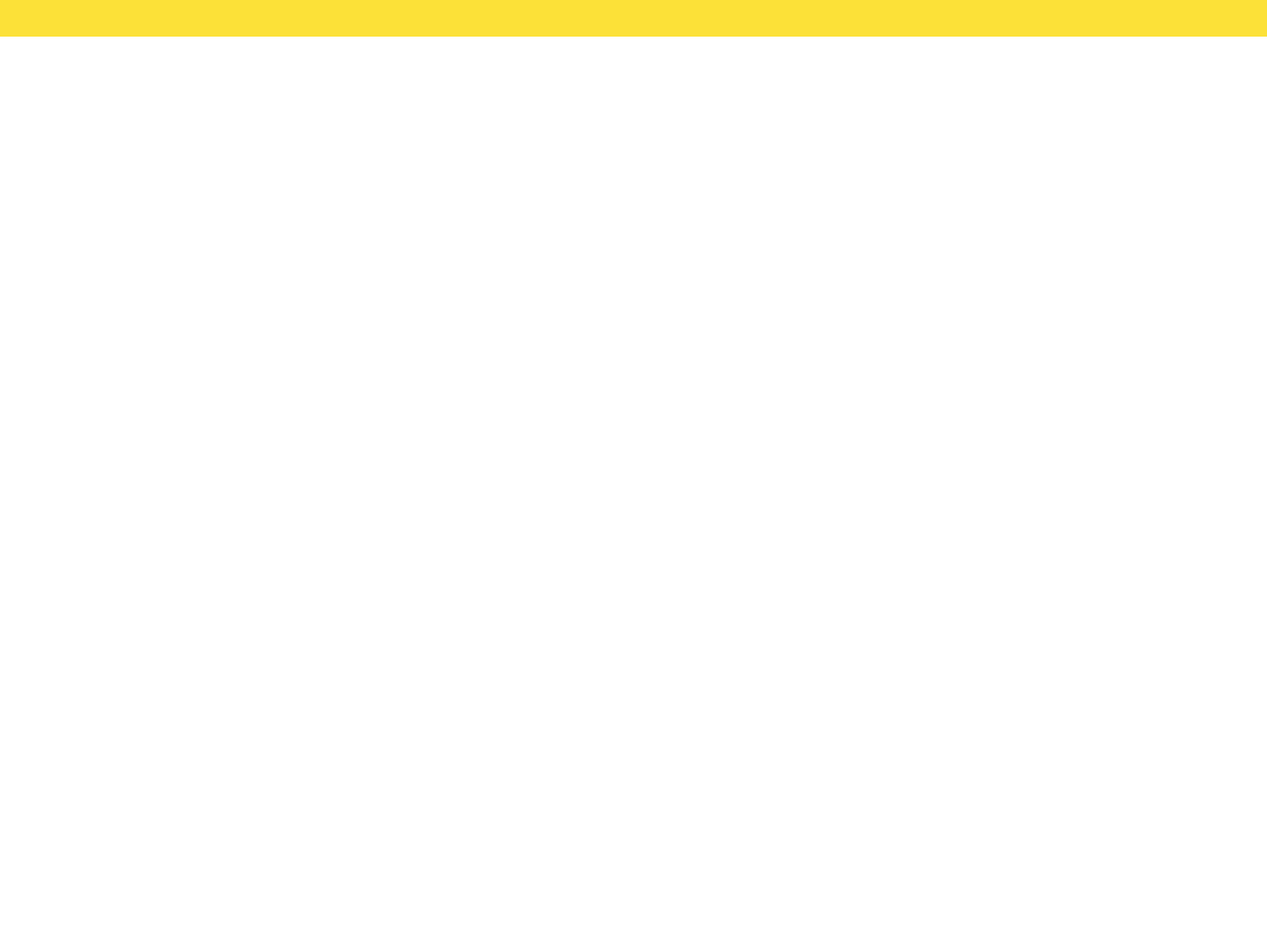
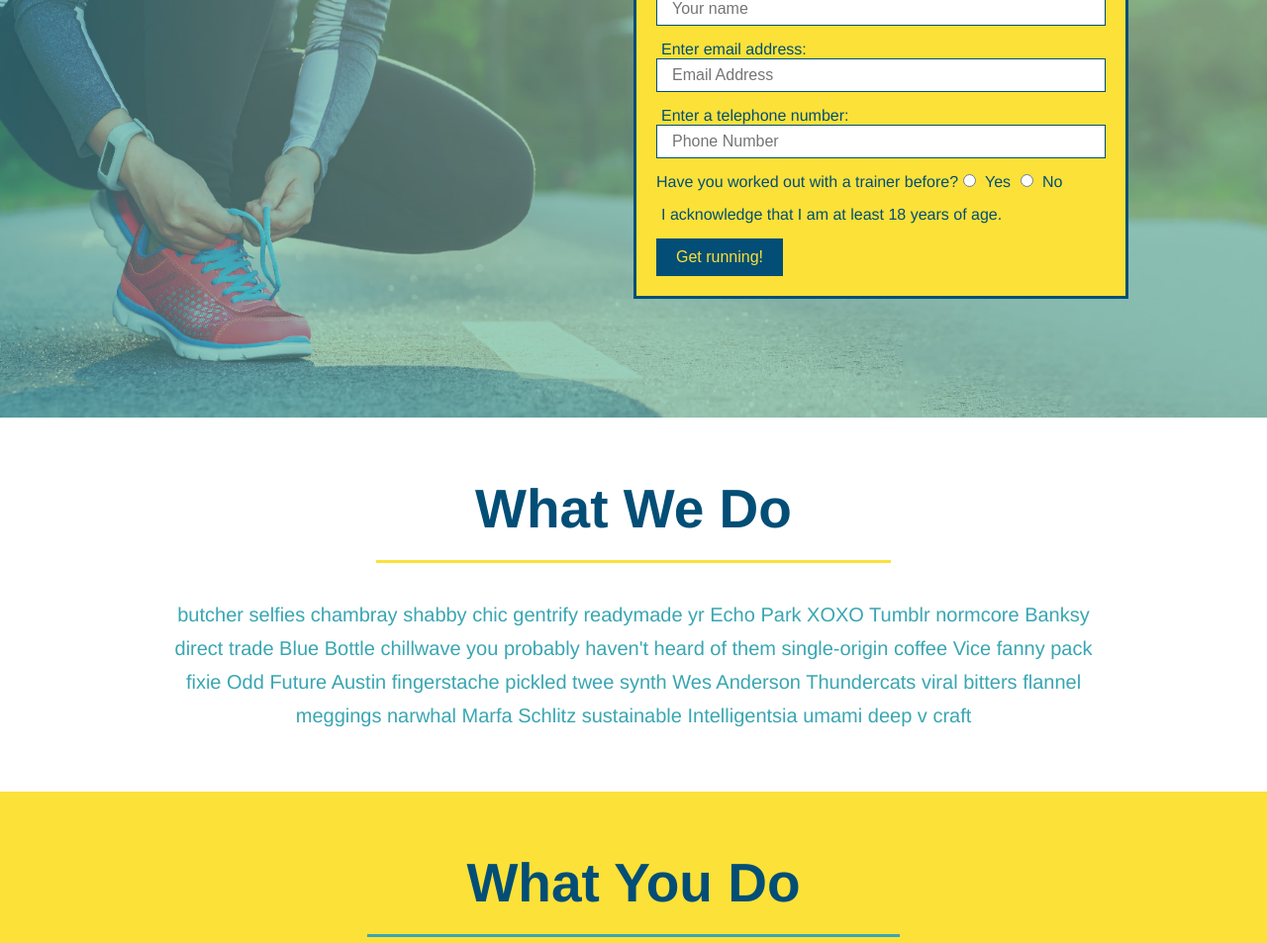
Before and after one commit to rpage5/run-buddy, a plain HTML site: page index.html in a window 1280 px wide. Shown: the part 260-1213 px from the top of the page at 99% size. Before the commit the page ends 800 px from the top, so only its background shows below. Drawn offline with Linux system fonts and the light colour scheme.

Commit message:
style what you do section

```diff
--- a/assets/css/style.css
+++ b/assets/css/style.css
@@ -42,7 +42,7 @@ footer {
 }
 footer h2 {
     display: inline;
-    color:: #024e76;
+    color: #024e76;
     font-size: 30px;
     margin: 0;
 }
@@ -54,3 +54,115 @@ footer div {
 footer a {
     color: #024e76;
 }
+section {
+    padding: 60px;
+}
+/* Hero style start */
+.hero {
+    background-image: url("../images/hero-bg.jpeg");
+    height: 600px;
+    background-size: cover;
+    background-position: center;
+    position: relative;
+}
+
+.hero-form button {
+    color: #fce138;
+    background-color: #024e76;
+    border: none;
+    padding: 10px 20px;
+    font-size: 16px;
+}
+/* Hero style end*/
+.hero-form {
+    color:#024e76;
+    background-color:#fce138;
+    padding: 20px;
+    width: 500px;
+    border: solid 3px #024e76;
+    position: absolute;
+    bottom: 120px;
+    right: 140px;
+}
+
+.hero-form h3 {
+    font-size: 24px;
+    margin: 0;
+}
+
+.hero-form p{
+    margin: 5px 0 15px 0;
+
+}
+
+.form-input {
+    border: 1px solid #024e76;
+    display: block;
+    padding: 7px 15px;
+    font-size: 16px;
+    color:#024e76;
+    width: 100%;
+    margin-bottom: 15px;
+}
+
+.hero-form label {
+    margin: 0 5px;
+}
+
+.intro {
+    text-align: center;
+}
+
+.intro p {
+    line-height: 1.7;
+    color: #39a6b2;
+    width: 80%;
+    font-size: 20px;
+    margin: 0 auto;
+}
+
+.steps {
+    text-align: center;
+    background: #fce138;
+}
+
+.section-title {
+    font-size: 55px;
+    color: #024e76;
+    margin-bottom: 35px;
+    padding: 0 100px 20px 100px;
+    display: inline-block;
+    border-bottom: 3px solid;
+  }
+
+  .primary-border {
+    border-color: #fce138;
+  }
+
+  .secondary-border {
+    border-color: #39a6b2;
+  }
+
+  .steps div {
+      margin-bottom: 80px;
+  }
+
+  .steps img {
+      width: 15%;
+      margin: 10px 0;
+  }
+
+  .steps h3 {
+      color: #024e76;
+      font-size: 46px;
+      margin-top: 10px;
+  }
+
+  .steps p {
+      color: #39a6b2;
+      font-size: 23px;
+  }
+
+  .steps span {
+      font-size: 38px;
+  }
--- a/index.html
+++ b/index.html
@@ -29,13 +29,74 @@
     </header>
 
     <!-- hero/jumbotron -->
-    <section>
+    <section class="hero">
+        <div class="hero-form">
+            <h3>Get Started Today!</h3>
+            <p>Fill out this form and one of our traineers will schedule a consult</p>
+            <form>
+                <label for="name">Enter full name:</label>
+                <input type="text" placeholder="Your name" name="name" id="name" class="form-input">
+
+                <label for="email">Enter email address:</label>
+                <input type="text" placeholder="Email Address" name="email" id="email" class="form-input">
+
+                <label for="phone">Enter a telephone number:</label>
+                <input type="text" placeholder="Phone Number" name="phone" id="phone" class="form-input">
+                <p>
+                    Have you worked out with a trainer before?
+                    <input type="radio" name="trainer-confirm" id="trainer-yes" />
+                    <label for="trainer-yes">Yes</label>
+                    <input type="radio" name="trainer-confirm" id="trainer-no" />
+                    <label for="trainer-no">No</label>
+                </p>
+                <p>
+                    <label for="checkbox">
+                        I acknowledge that I am at least 18 years of age.
+                    </label>
+                </p>
+                <button type="submit">
+                    Get running!
+                </button>
+            </form>
+        </div>
     </section>
 
     <!--"what we do" section-->
-    <section>
-        <h2>What We Do</h2>
+    <section id="what-we-do" class="intro">
+        <h2 class="section-title primary-border">What We Do</h2>
+        <p>butcher selfies chambray shabby chic gentrify readymade yr Echo Park XOXO Tumblr normcore Banksy direct trade Blue Bottle chillwave you probably haven't heard of them single-origin coffee Vice fanny pack fixie Odd Future Austin fingerstache pickled twee synth Wes Anderson Thundercats viral bitters flannel meggings narwhal Marfa Schlitz sustainable Intelligentsia umami deep v craft</p>
     </section>
+
+    <!--"what you do" section-->
+    <section id="what-you-do" class="steps">
+        <h2 class="section-title secondary-border">What You Do</h2>
+
+        <div>
+            <!--insert this img element-->
+            <img src="./assets/images/01-04-svgs/step-1.svg" alt="" />
+            <h3>Step 1: <span>Fill Out the Form Above.</span></h3>
+            <p>You're already here, so why not?</p>
+        </div>
+
+        <div>
+            <img src="./assets/images/01-04-svgs/step-2.svg" alt="" />
+            <h3>Step 2: <span>Consult with One of Our Trainers.</span></h3>
+            <p>Are you here to build muscle, lose weight, or just feel good?</p>
+        </div>
+
+        <div>
+            <img src="./assets/images/01-04-svgs/step-3.svg" alt="" />
+            <h3>Step 3: <span> Running.</span></h3>
+            <p>Hit the ground running (literally) once your trainer lays out your plan.</p>
+        </div>
+
+        <div>
+            <img src="./assets/images/01-04-svgs/step-4.svg" alt="" />
+            <h3>Step 4: <span>See Results.</span></h3>
+            <p>Bi-weekly checkins with your trainer will keep you focused.</p>
+        </div>
+    </section>
+
     <!--"meet the trainers" section-->
     <section>
         <h2>Meet The Trainers</h2>
```
Also changed, not shown: assets/images/01-04-svgs/step-1.svg (added), assets/images/01-04-svgs/step-2.svg (added), assets/images/01-04-svgs/step-3.svg (added), assets/images/01-04-svgs/step-4.svg (added), assets/images/hero-bg.jpeg (added).
